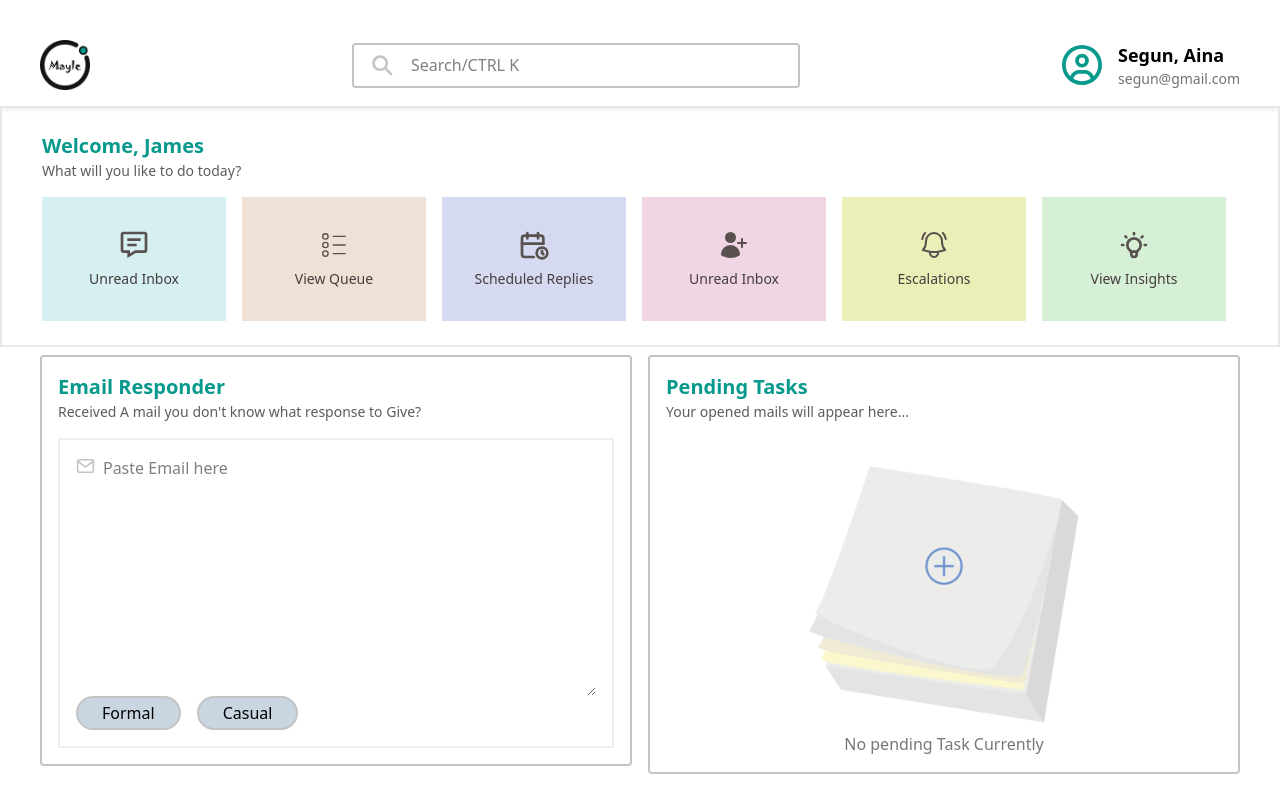
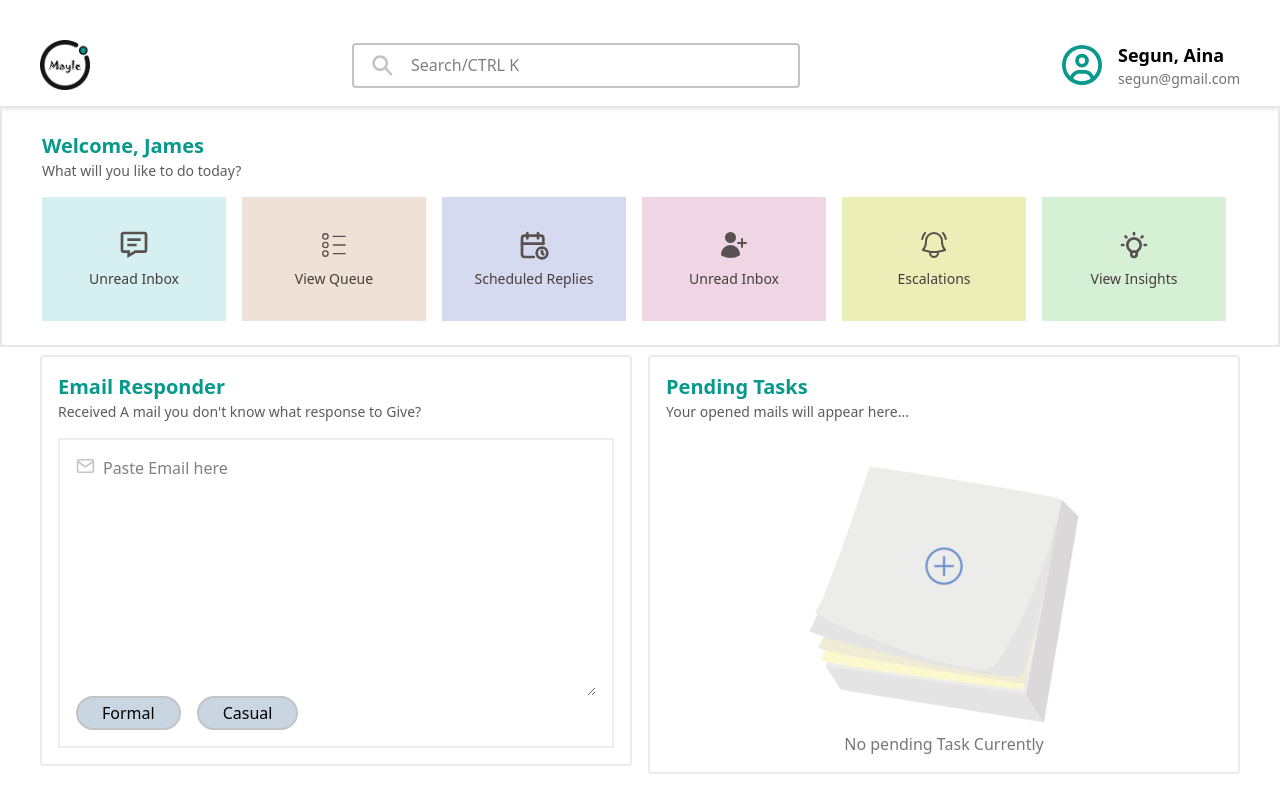
Before and after one commit to KodenOps/mayle, a Next.js app: page /home in a window 1280 px wide. Built offline with nearby package versions, Linux system fonts and the light colour scheme.

Commit message:
updated the border

```diff
--- a/src/app/home/page.tsx
+++ b/src/app/home/page.tsx
@@ -64,7 +64,7 @@ const page = () => {
 			</div>
 			<div className='bottomplane flex w-full  min-[500px]  md:flex-row flex-col'>
 				<div className='lefts flex-1 h-full'>
-					<div className='box md:border-2  md:ml-10 md:mx-2 mx-4 my-2 p-4 rounded-sm border-[#C4C4C4]'>
+					<div className='box md:border-2  md:ml-10 md:mx-2 mx-4 my-2 p-4 rounded-sm border-[#ebebeb]'>
 						<Title
 							header='Email Responder'
 							subtext="Received A mail you don't know what response to Give?"
@@ -98,7 +98,7 @@ const page = () => {
 				</div>
 				<hr className='md:hidden block border-t-2 border-[#c4c4c4] my-4' />
 				<div className='rights flex-1 h-full'>
-					<div className='box md:border-2 md:mr-10  mx-2 my-2 p-4 rounded-sm border-[#C4C4C4]'>
+					<div className='box md:border-2 md:mr-10  mx-2 my-2 p-4 rounded-sm border-[#ebebeb]'>
 						<Title
 							header='Pending Tasks'
 							subtext='Your opened mails will appear here...'
```
